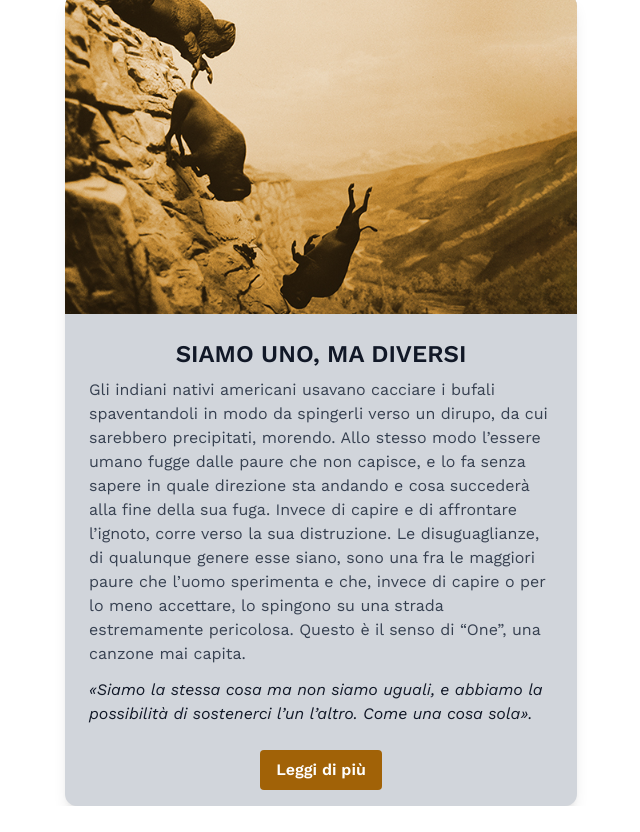
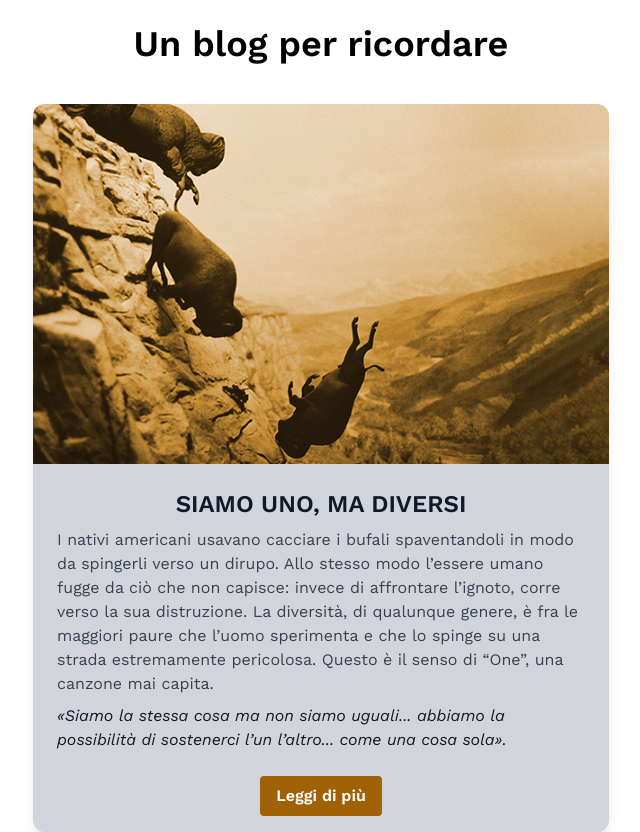
Before and after one commit to StefanoGalandrini/react-components-blog, a React (Vite) app: page / in a window 1280 px wide. Shown: the whole page, without its empty margins (319-959 px from the left). Before the commit the page ends 806 px from the top, so only its background shows below. Built offline with nearby package versions, Linux system fonts and the light colour scheme.

Commit message:
Add main title in App

```diff
--- a/src/App.jsx
+++ b/src/App.jsx
@@ -1,14 +1,19 @@
-import {useState} from "react";
-import "./App.css";
+import { useState } from 'react';
+import './App.css';
 
-import Card from "./components/Card";
+import Card from './components/Card';
 
 function App() {
   const [count, setCount] = useState(0);
 
   return (
     <>
+      <div className="flex flex-col items-center justify-center">
+        <h1 className="mb-10 mt-6 text-4xl font-bold">Un blog per ricordare</h1>
+
+        {/* Componente "Card" */}
         <Card />
+      </div>
     </>
   );
 }
--- a/src/components/Card.jsx
+++ b/src/components/Card.jsx
@@ -3,28 +3,25 @@ import postImage from '../assets/imgs/one.jpg';
 
 export const Card = () => {
   return (
-    <div className="flex h-screen items-center justify-center">
-      <div className="max-w-lg overflow-hidden rounded-xl bg-gray-300 shadow-lg">
+    <div className="flex items-center justify-center">
+      <div className="max-w-xl overflow-hidden rounded-xl bg-gray-300 shadow-lg">
         <img className="w-full" src={postImage} alt="Contenuto del post" />
         <div className="p-6">
           <div className="mb-2 text-center text-2xl font-bold uppercase text-gray-900">
             Siamo uno, ma diversi
           </div>
           <p className="text-base text-gray-700">
-            Gli indiani nativi americani usavano cacciare i bufali spaventandoli
-            in modo da spingerli verso un dirupo, da cui sarebbero precipitati,
-            morendo. Allo stesso modo l’essere umano fugge dalle paure che non
-            capisce, e lo fa senza sapere in quale direzione sta andando e cosa
-            succederà alla fine della sua fuga. Invece di capire e di affrontare
-            l’ignoto, corre verso la sua distruzione. Le disuguaglianze, di
-            qualunque genere esse siano, sono una fra le maggiori paure che
-            l’uomo sperimenta e che, invece di capire o per lo meno accettare,
-            lo spingono su una strada estremamente pericolosa. Questo è il senso
-            di “One”, una canzone mai capita.
+            I nativi americani usavano cacciare i bufali spaventandoli in modo
+            da spingerli verso un dirupo. Allo stesso modo l’essere umano fugge
+            da ciò che non capisce: invece di affrontare l’ignoto, corre verso
+            la sua distruzione. La diversità, di qualunque genere, è fra le
+            maggiori paure che l’uomo sperimenta e che lo spinge su una strada
+            estremamente pericolosa. Questo è il senso di “One”, una canzone mai
+            capita.
           </p>
-          <p className="mt-3 text-base italic text-gray-900">
-            «Siamo la stessa cosa ma non siamo uguali, e abbiamo la possibilità
-            di sostenerci l’un l’altro. Come una cosa sola».
+          <p className="mt-2 text-base italic text-gray-900">
+            «Siamo la stessa cosa ma non siamo uguali... abbiamo la possibilità
+            di sostenerci l’un l’altro... come una cosa sola».
           </p>
         </div>
         <div className="flex justify-center pb-4">
```
Also changed, not shown: .eslintrc.cjs. Lines whose indentation alone changed are shown as unchanged.
